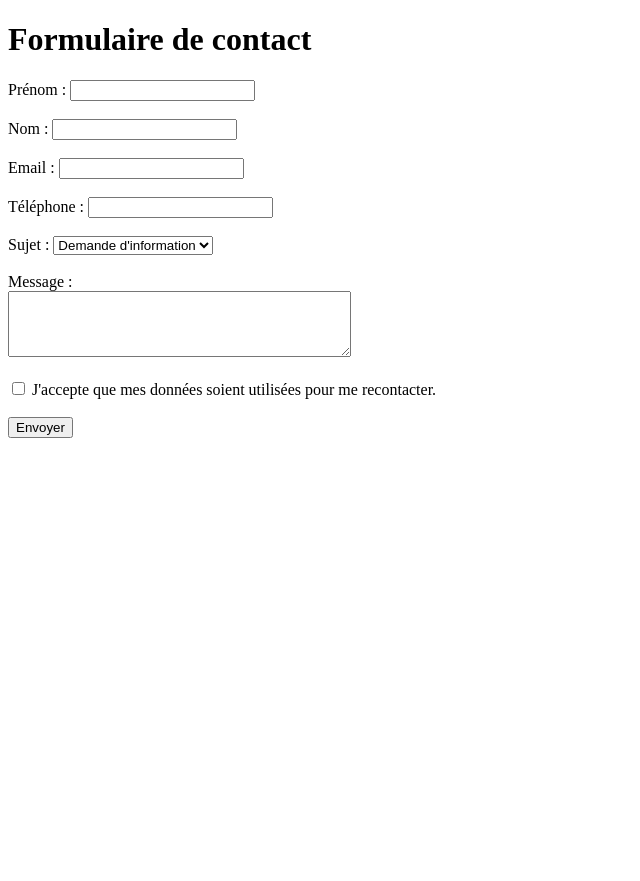
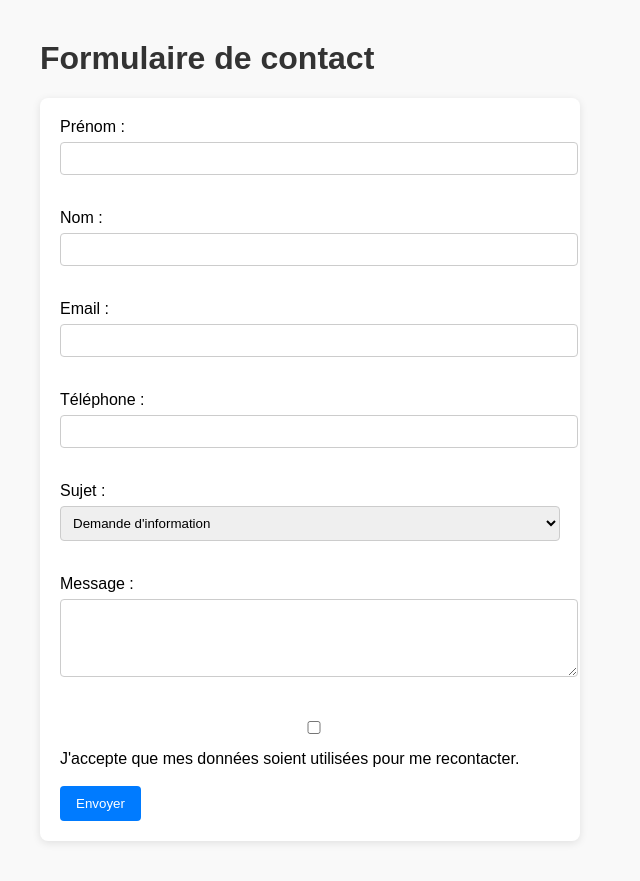
Before and after one commit to Satotite/flask_app_tp3, a Flask app: page /form in a window 1280 px wide. Shown: the whole page, without its empty margins (0-640 px from the left). Before the commit the page ends 438 px from the top, so only its background shows below. Run offline with Flask 3, Linux system fonts and the light colour scheme.

Commit message:
style: ajout de CSS pour test pipeline

```diff
--- a/app/templates/form.html
+++ b/app/templates/form.html
@@ -3,6 +3,47 @@
 <head>
     <meta charset="UTF-8">
     <title>Contactez-nous</title>
+    <style>
+    body {
+        font-family: Arial, sans-serif;
+        margin: 40px;
+        background-color: #f9f9f9;
+    }
+
+    h1 {
+        color: #333;
+    }
+
+    form {
+        background-color: #fff;
+        padding: 20px;
+        border-radius: 8px;
+        max-width: 500px;
+        box-shadow: 0 2px 8px rgba(0,0,0,0.1);
+    }
+
+    input, select, textarea {
+        width: 100%;
+        padding: 8px;
+        margin-top: 6px;
+        margin-bottom: 16px;
+        border: 1px solid #ccc;
+        border-radius: 4px;
+    }
+
+    button {
+        background-color: #007bff;
+        color: white;
+        padding: 10px 16px;
+        border: none;
+        border-radius: 4px;
+        cursor: pointer;
+    }
+
+    button:hover {
+        background-color: #0056b3;
+    }
+</style>
 </head>
 <body>
     <h1>Formulaire de contact</h1>
```
